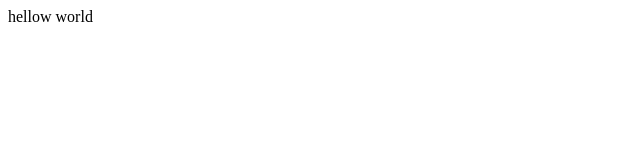
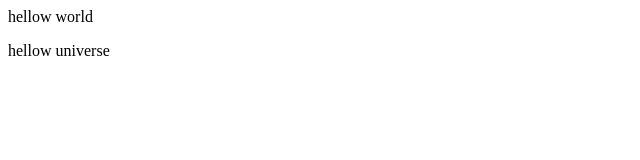
Before and after one commit to Krish923/Krishan_demo, a plain HTML site: page index.html in a window 1280 px wide. Shown: the full height of the page, 0-640 px from the left. Drawn offline with Linux system fonts and the light colour scheme.

Commit message:
Add universe

```diff
--- a/index.html
+++ b/index.html
@@ -1 +1,2 @@
 <p>hellow world </p>
+<p>hellow universe </p>
```
